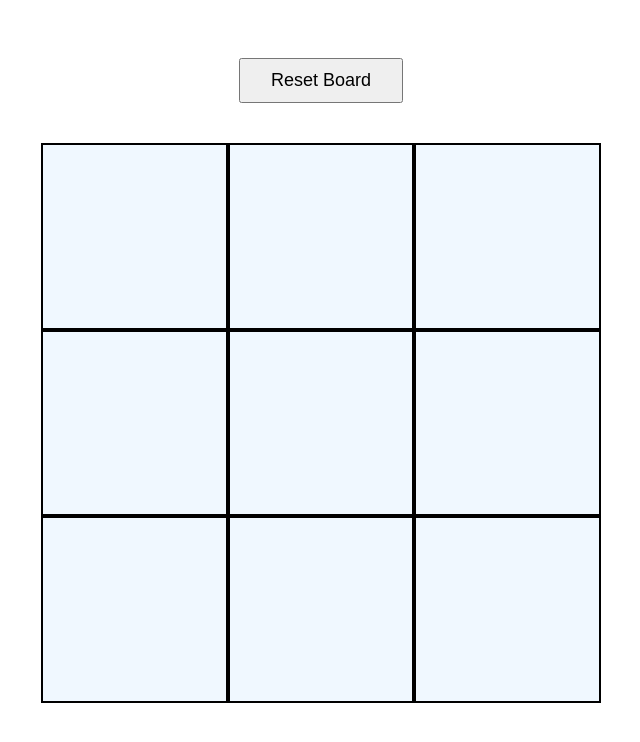
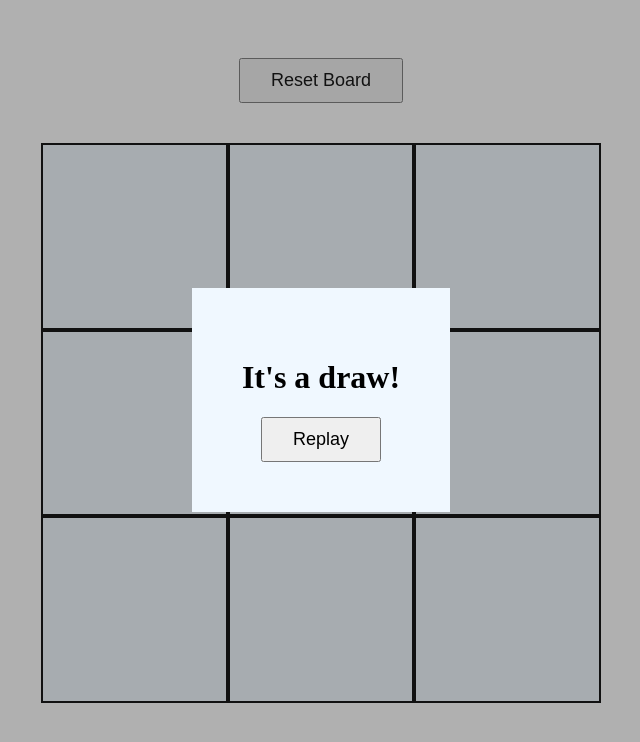
Before and after one commit to thomasyao15/TTT, a plain HTML site: page index.html in a window 1280 px wide. Shown: the whole page, without its empty margins (319-959 px from the left). Drawn offline with Linux system fonts and the light colour scheme.

Commit message:
Added game end modal

```diff
--- a/index.html
+++ b/index.html
@@ -23,5 +23,11 @@
             <div class="cell" id="8"></div>
         </div>
     </div>
+    <div class="modal-container">
+        <div class="finish-modal">
+            <h1>It's a draw!</h1>
+            <button id='replay'>Replay</button>
+        </div>
+    </div>
 </body>
 </html>
--- a/styles.css
+++ b/styles.css
@@ -7,13 +7,13 @@
     padding-top: 50px;
 }
 
-#reset {
+#reset, #replay {
     padding: 10px 30px;
     font-size: 18px;
-    margin-bottom: 40px;
 }
 
 .game-board {
+    margin-top: 40px;
     display: grid;
     width: 70vmin;
     height: 70vmin;
@@ -33,3 +33,24 @@
 .cell:hover {
     cursor: pointer;
 }
+
+.modal-container {
+    display: flex;
+    position: fixed;
+    top: 0;
+    left: 0;
+    height: 100vh;
+    width: 100vw;
+    justify-content: center;
+    align-items: center;
+    background-color: rgba(46, 46, 46, 0.377);
+}
+
+.finish-modal {
+    background-color: aliceblue;
+    display: flex;
+    flex-direction: column;
+    justify-content: center;
+    align-items: center;
+    padding: 50px;
+}
```
